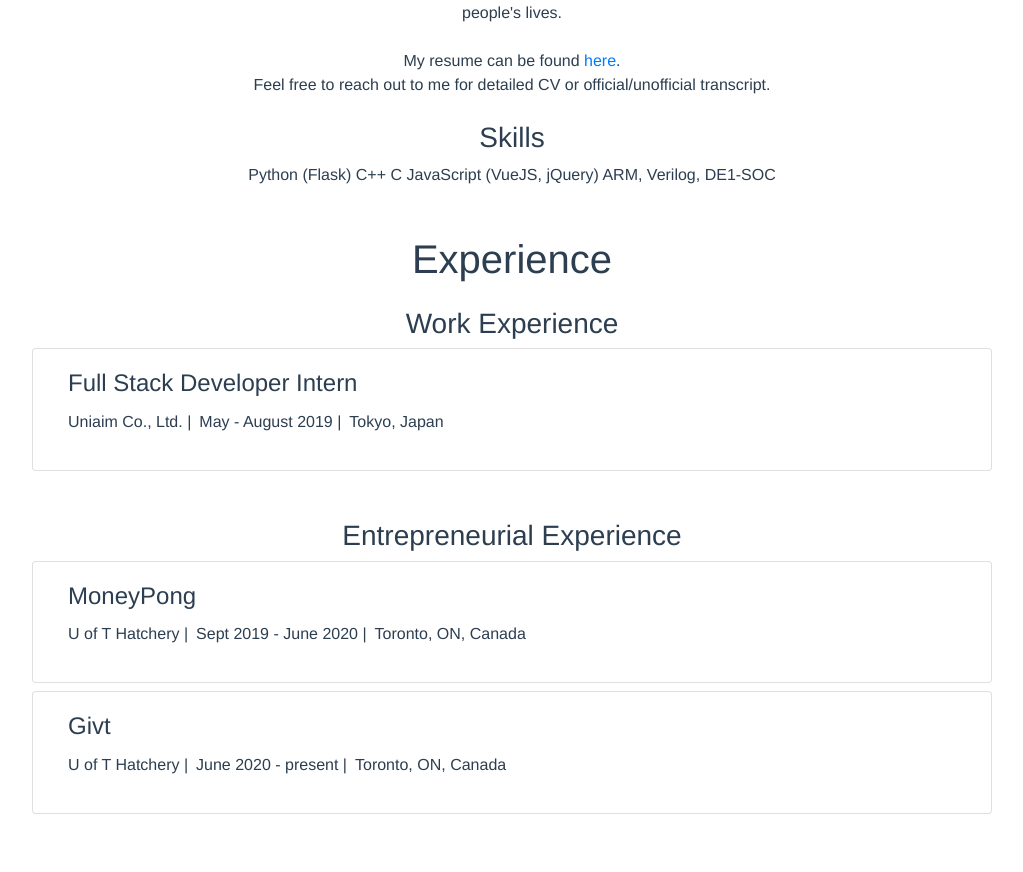
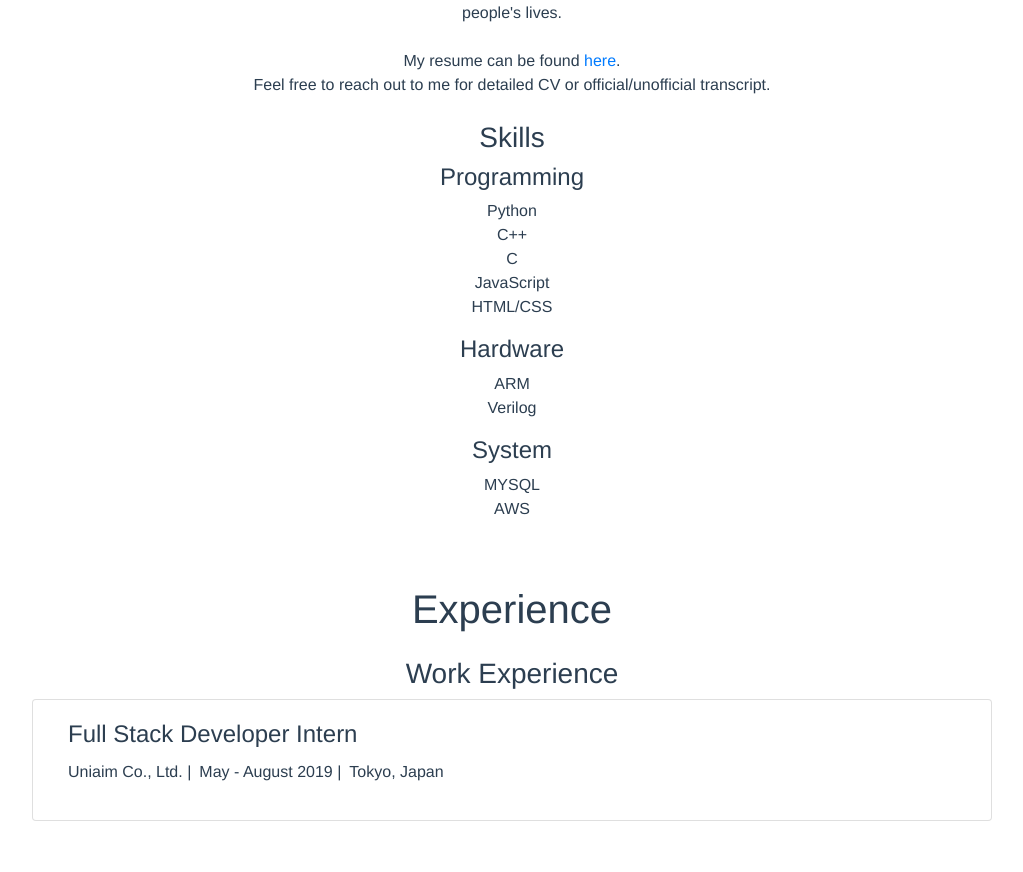
Before and after one commit to nancytaen/portfolio, a Vue app: page / in a window 1280 px wide. Shown: the part 1087-1959 px from the top of the page, without its empty margins (128-1151 px from the left). Built offline with nearby package versions, Linux system fonts and the light colour scheme.

Commit message:
skills section

```diff
--- a/src/components/About.vue
+++ b/src/components/About.vue
@@ -3,6 +3,7 @@
       <div>
           <!-- header & image -->
         <b-img src="img/profile.jpg" rounded="circle" fluid alt="Picture of Nancy"/>
+
         <div class="about-me-body">
           <div class="container-sm">
             <br>
@@ -20,19 +21,22 @@
             to applying these knowledge in software development, such as in machine learning and financial engineering. I want to use my skills and knowledge
             to build software that can fill <em>the gap</em> in people's lives.
           </div>
+
           <div>
             <br>
             <!-- download resume -->
             My resume can be found <a href="file/NancyLi_Resume.pdf" target="_blank"> here</a>. <br>
             Feel free to reach out to me for detailed CV or official/unofficial transcript.
           </div>
+
           <div class="mt-4">
             <h3>Skills</h3>
-            Python (Flask)
-            C++
-            C
-            JavaScript (VueJS, jQuery)
-            ARM, Verilog, DE1-SOC
+            <div v-for="(skill, idx) in skills" :key="idx">
+              <h4>{{skill.title}}</h4>
+              <ul class="list-unstyled">
+                <li v-for="skill in skill.skills" :key="skill"> {{skill.name}} </li>
+              </ul>
+            </div>
 
           </div>
         </div>
@@ -45,6 +49,23 @@ export default {
   name: 'About',
   props: {
     msg: String
+  },
+  data: function() {
+    return {
+      skills: [{title: 'Programming', skills: [
+        {name: 'Python', },
+        {name: 'C++'},
+        {name: 'C'},
+        {name: 'JavaScript'},
+        {name: 'HTML/CSS'}
+      ]}, {title: 'Hardware', skills: [
+        {name: 'ARM'},
+        {name: 'Verilog'},
+      ]}, {title: 'System', skills: [
+        {name: 'MYSQL'},
+        {name: 'AWS'}
+      ]}]
+    }
   }
 }
 </script>
```
